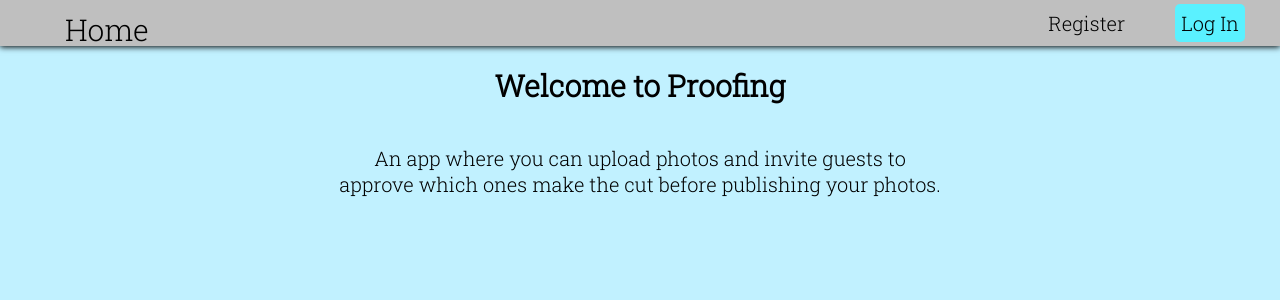
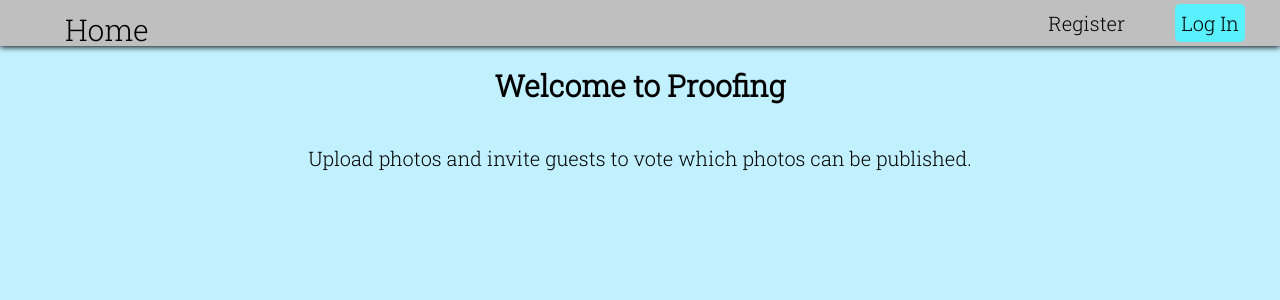
Before and after one commit to NickFoden/proofing-client, a React (Create React App) app: page / in a window 1280 px wide. Shown: the top 300 px of the page. Built offline with nearby package versions, Linux system fonts and the light colour scheme.

Commit message:
Changed welcome message to be more concise.

```diff
--- a/src/Components/Home.js
+++ b/src/Components/Home.js
@@ -5,7 +5,7 @@ const Home = (props) => {
     return  (
         <div className="welcome-div">
             <h2>Welcome to Proofing</h2>
-            <p>An app where you can upload photos and invite guests to <br/> approve which ones make the cut before publishing your photos.</p>
+            <p>Upload photos and invite guests to vote which photos can be published.</p>
         </div>
     );
 };
```
